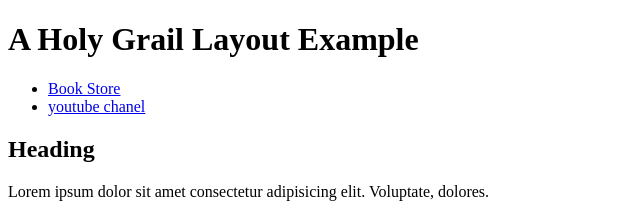
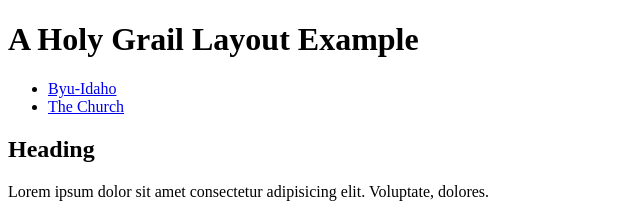
Before and after one commit to georgeukpong/wdd130, a plain HTML site: page week02/holygrail.html in a window 1280 px wide. Shown: the top 218 px of the page, 0-640 px from the left. Drawn offline with Linux system fonts and the light colour scheme.

Commit message:
holy grail correction now

```diff
--- a/week02/holygrail.html
+++ b/week02/holygrail.html
@@ -13,8 +13,8 @@
         </header>
         <nav>
             <ul>
-                <li><a href=https://udarabooks.com> Book Store</a></li>
-                <li><a href=https://www.youtube.com> youtube chanel</a></li>
+                <li><a href=https://www.byu.edu> Byu-Idaho</a></li>
+                <li><a href=https://www.churchofjesuschrist.org> The Church</a></li>
             </ul>
         </nav>
                 <main>
@@ -28,7 +28,7 @@
                     </section>
                 </main>
                 <aside>
-                    <img src="https://udarabooks.com/modules/homeslider/images/f45f3ee6690ecb77e01febc681e2f424b5a55284_IMG-20200915-WA0017.jpg" alt="a book at the store" width="200">
+                    <img src="https://content.churchofjesuschrist.org/templesldsorg/bc/Temples/photo-galleries/aba-nigeria/800x500/aba-nigeria-temple-lds-273999-wallpaper.jpg" alt="Aba Nigeria Temple" width="200">
                 </aside>
                     <footer>
                         🦾 George Ukpong
```
